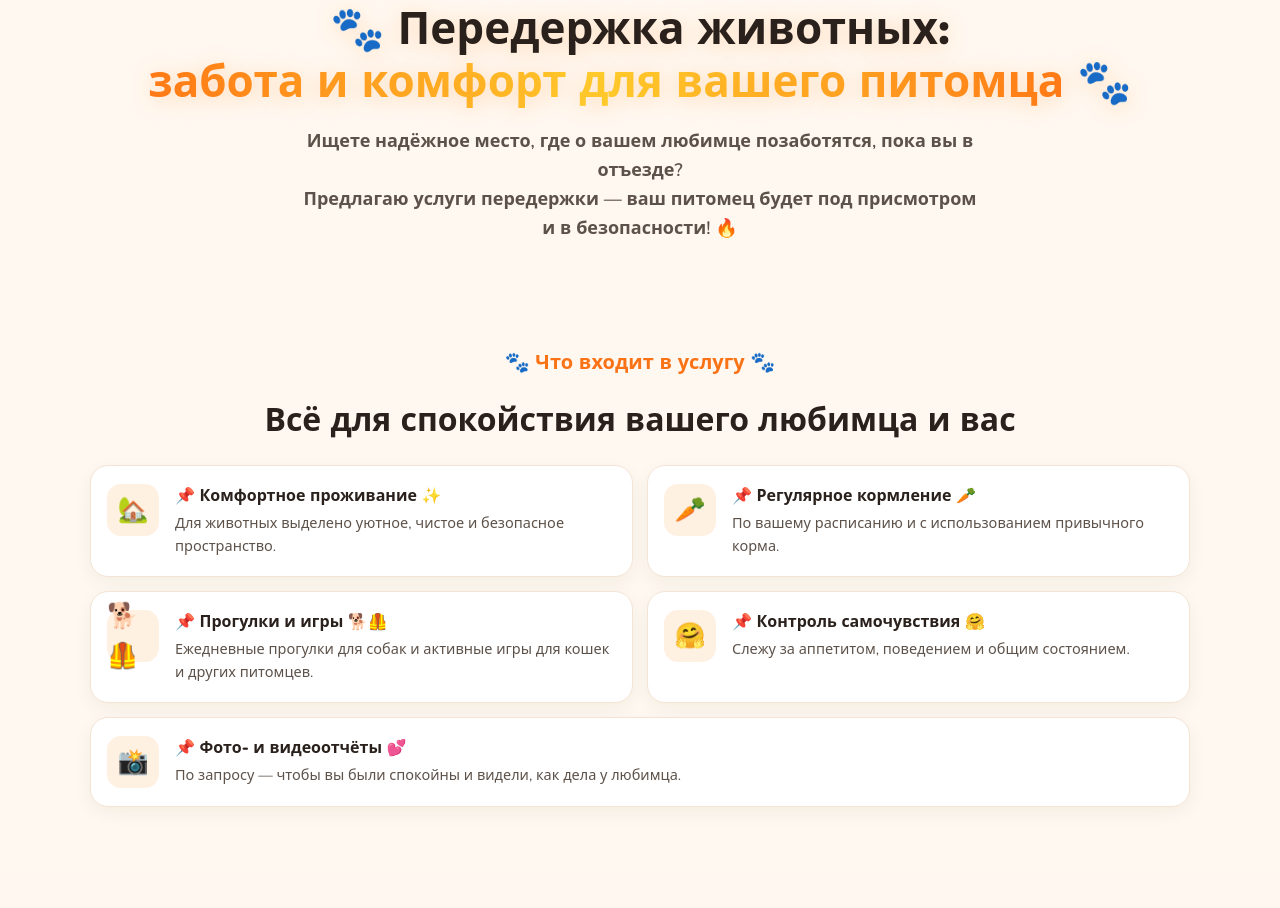
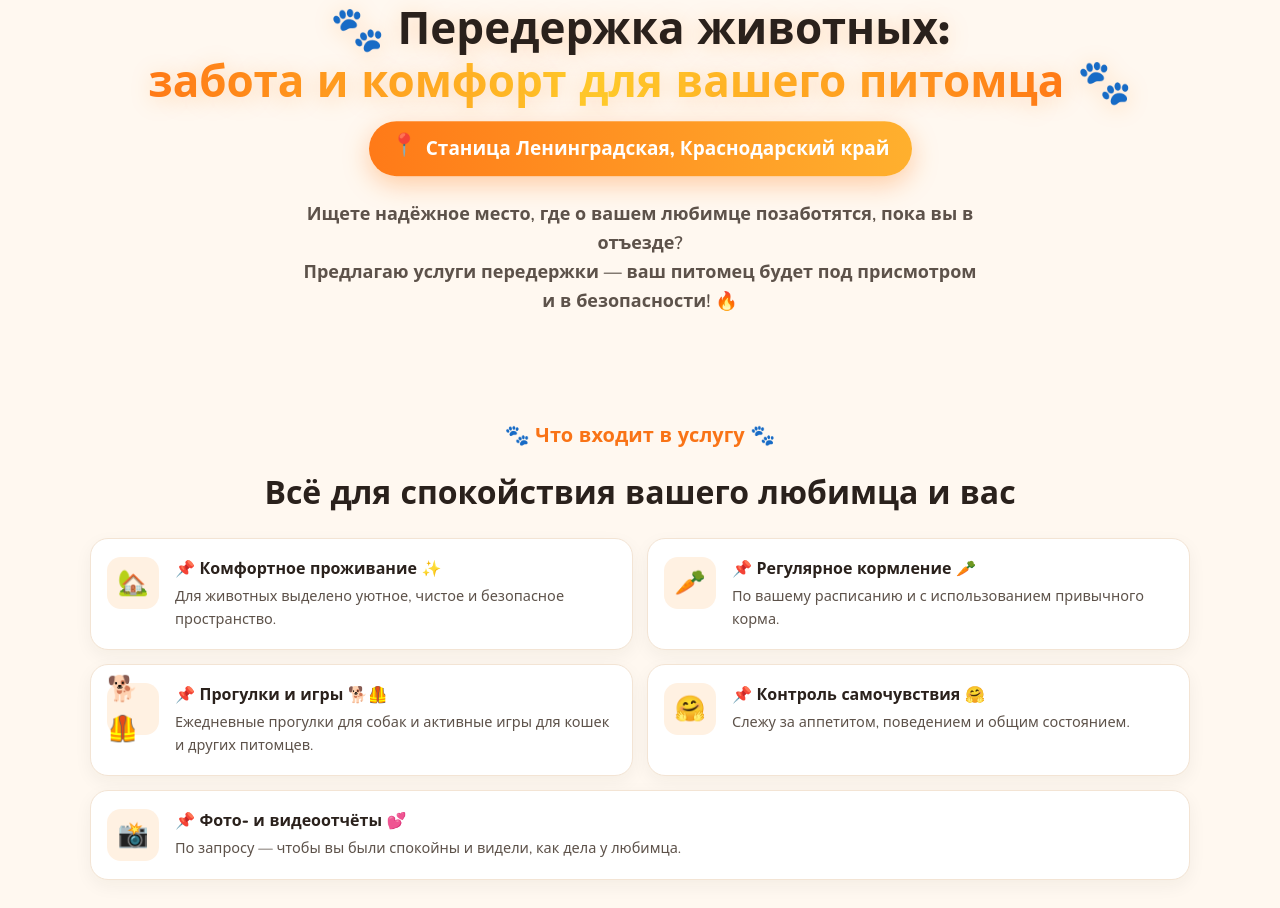
Before and after one commit to kirillobrazcov1992-ctrl/pet-hotel, a website: page index.html in a window 1280 px wide. Shown: the part 1180-2088 px from the top of the page. Drawn offline with nearby package versions, Linux system fonts and the light colour scheme.

Commit message:
Вернул локацию под заголовок: Станица Ленинградская, Краснодарский край

```diff
--- a/index.html
+++ b/index.html
@@ -87,6 +87,10 @@
   .intro{text-align:center;padding-top:44px}
   h1{font-size:clamp(26px,5.2vw,44px);font-weight:900;line-height:1.2;text-shadow:0 3px 22px rgba(255,130,20,.25)}
   h1 .grad{background:linear-gradient(90deg,#ff7a18,#ffd12e,#ff7a18);-webkit-background-clip:text;background-clip:text;-webkit-text-fill-color:transparent;font-weight:900}
+  .loc{display:inline-flex;align-items:center;gap:8px;margin:18px auto 0;padding:10px 22px;border-radius:999px;font-weight:800;font-size:clamp(15px,3.4vw,19px);color:#fff;background:linear-gradient(90deg,#ff7a18,#ffb02e);box-shadow:0 8px 26px rgba(255,122,24,.35);animation:locFloat 3.2s ease-in-out infinite}
+  .loc-pin{font-size:1.15em;animation:locBounce 1.4s ease-in-out infinite}
+  @keyframes locFloat{0%,100%{transform:translateY(0)}50%{transform:translateY(-6px)}}
+  @keyframes locBounce{0%,100%{transform:translateY(0)}50%{transform:translateY(-3px)}}
   .lead{color:var(--soft);max-width:680px;margin:18px auto 0;font-size:clamp(15px,3.2vw,18px);font-weight:600}
 
   h2{font-size:clamp(22px,4vw,32px);font-weight:900;text-align:center;line-height:1.15}
@@ -190,6 +194,7 @@
   <section class="intro">
     <div class="wrap rev">
       <h1>🐾 Передержка животных:<br><span class="grad">забота и комфорт для вашего питомца</span> 🐾</h1>
+      <div class="loc"><span class="loc-pin">📍</span> Станица Ленинградская, Краснодарский край</div>
       <p class="lead">Ищете надёжное место, где о вашем любимце позаботятся, пока вы в отъезде?<br>Предлагаю услуги передержки — ваш питомец будет под присмотром и в безопасности! 🔥</p>
     </div>
   </section>
```
